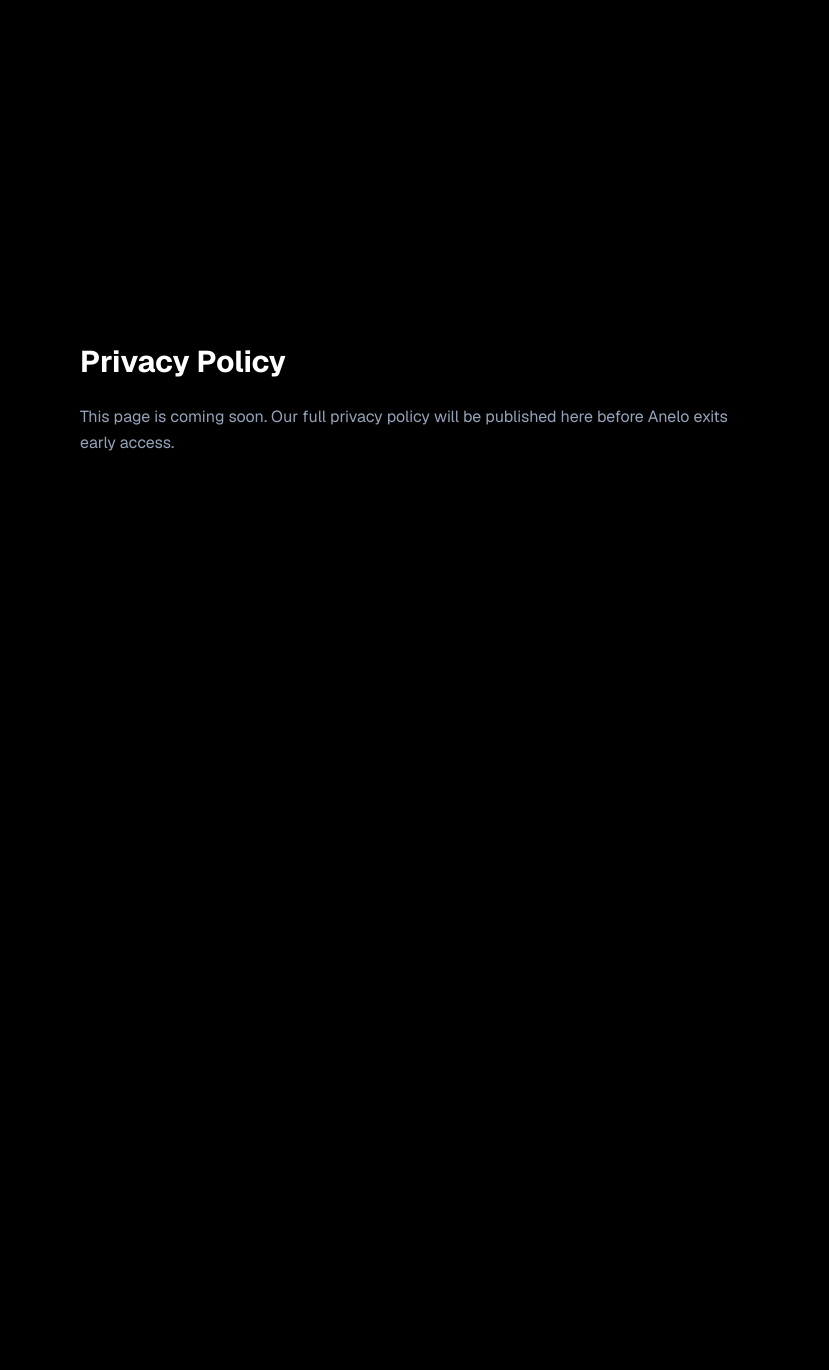
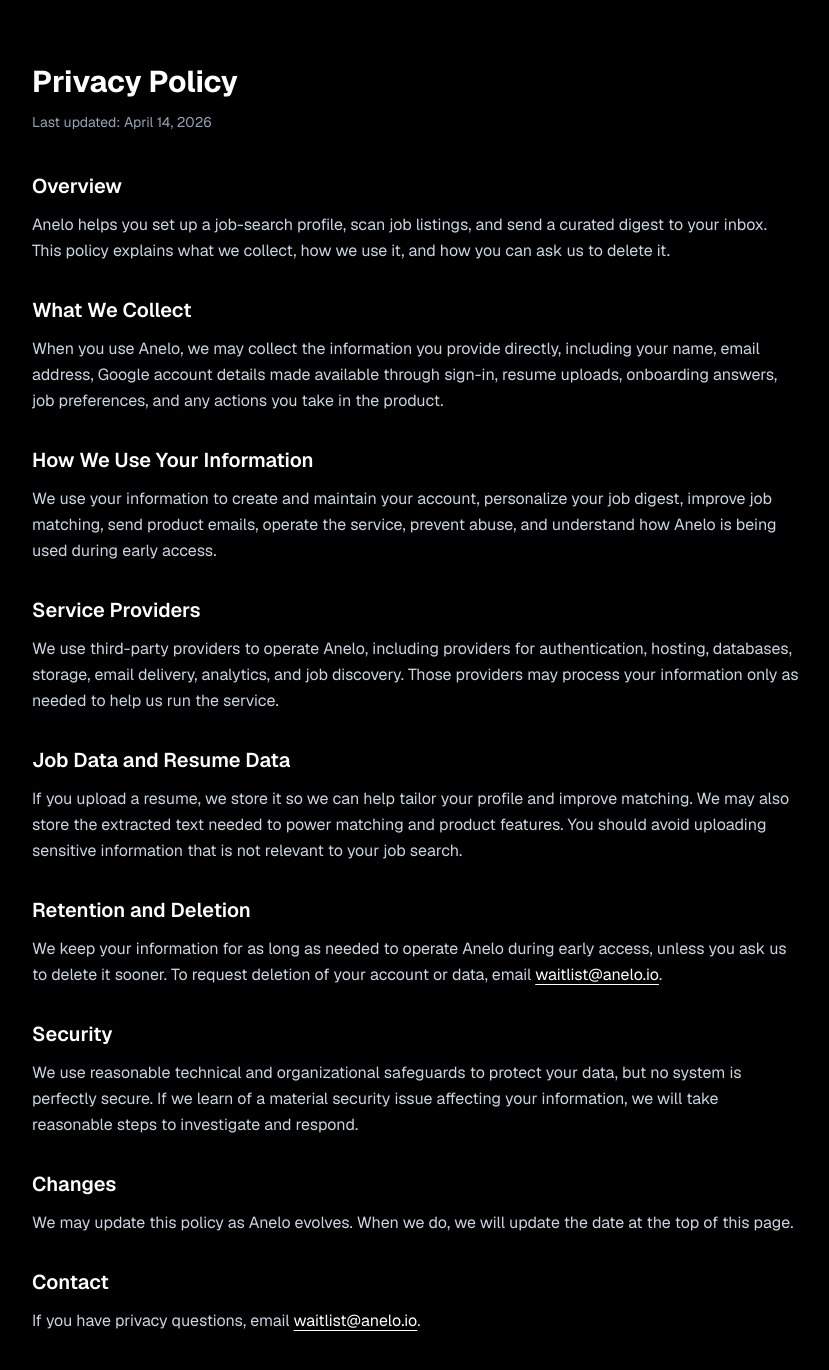
Before and after one commit to david-007t/anello, a Next.js app in the folder web/: page /privacy in a window 1280 px wide. Shown: the top 1370 px of the page, without its empty margins (224-1053 px from the left). Before the commit the page ends 800 px from the top, so only its background shows below. Built offline with nearby package versions, Linux system fonts and the light colour scheme.

Commit message:
docs: add launch-ready privacy and terms pages

```diff
--- a/web/app/privacy/page.tsx
+++ b/web/app/privacy/page.tsx
@@ -1,11 +1,95 @@
 export default function PrivacyPage() {
   return (
-    <main className="min-h-screen bg-black text-white flex items-center justify-center px-6">
-      <div className="max-w-2xl w-full py-24">
-        <h1 className="text-3xl font-bold mb-6">Privacy Policy</h1>
-        <p className="text-slate-400 leading-relaxed">
-          This page is coming soon. Our full privacy policy will be published here before Anelo exits early access.
-        </p>
+    <main className="min-h-screen bg-black text-white px-6 py-16">
+      <div className="mx-auto max-w-3xl">
+        <h1 className="mb-3 text-3xl font-bold">Privacy Policy</h1>
+        <p className="mb-10 text-sm text-slate-400">Last updated: April 14, 2026</p>
+
+        <div className="space-y-8 text-slate-300">
+          <section className="space-y-3">
+            <h2 className="text-xl font-semibold text-white">Overview</h2>
+            <p className="leading-relaxed">
+              Anelo helps you set up a job-search profile, scan job listings, and send a curated digest to your inbox.
+              This policy explains what we collect, how we use it, and how you can ask us to delete it.
+            </p>
+          </section>
+
+          <section className="space-y-3">
+            <h2 className="text-xl font-semibold text-white">What We Collect</h2>
+            <p className="leading-relaxed">
+              When you use Anelo, we may collect the information you provide directly, including your name, email
+              address, Google account details made available through sign-in, resume uploads, onboarding answers,
+              job preferences, and any actions you take in the product.
+            </p>
+          </section>
+
+          <section className="space-y-3">
+            <h2 className="text-xl font-semibold text-white">How We Use Your Information</h2>
+            <p className="leading-relaxed">
+              We use your information to create and maintain your account, personalize your job digest, improve job
+              matching, send product emails, operate the service, prevent abuse, and understand how Anelo is being
+              used during early access.
+            </p>
+          </section>
+
+          <section className="space-y-3">
+            <h2 className="text-xl font-semibold text-white">Service Providers</h2>
+            <p className="leading-relaxed">
+              We use third-party providers to operate Anelo, including providers for authentication, hosting,
+              databases, storage, email delivery, analytics, and job discovery. Those providers may process your
+              information only as needed to help us run the service.
+            </p>
+          </section>
+
+          <section className="space-y-3">
+            <h2 className="text-xl font-semibold text-white">Job Data and Resume Data</h2>
+            <p className="leading-relaxed">
+              If you upload a resume, we store it so we can help tailor your profile and improve matching. We may
+              also store the extracted text needed to power matching and product features. You should avoid uploading
+              sensitive information that is not relevant to your job search.
+            </p>
+          </section>
+
+          <section className="space-y-3">
+            <h2 className="text-xl font-semibold text-white">Retention and Deletion</h2>
+            <p className="leading-relaxed">
+              We keep your information for as long as needed to operate Anelo during early access, unless you ask us
+              to delete it sooner. To request deletion of your account or data, email{" "}
+              <a className="text-white underline underline-offset-4" href="mailto:waitlist@anelo.io">
+                waitlist@anelo.io
+              </a>
+              .
+            </p>
+          </section>
+
+          <section className="space-y-3">
+            <h2 className="text-xl font-semibold text-white">Security</h2>
+            <p className="leading-relaxed">
+              We use reasonable technical and organizational safeguards to protect your data, but no system is
+              perfectly secure. If we learn of a material security issue affecting your information, we will take
+              reasonable steps to investigate and respond.
+            </p>
+          </section>
+
+          <section className="space-y-3">
+            <h2 className="text-xl font-semibold text-white">Changes</h2>
+            <p className="leading-relaxed">
+              We may update this policy as Anelo evolves. When we do, we will update the date at the top of this
+              page.
+            </p>
+          </section>
+
+          <section className="space-y-3">
+            <h2 className="text-xl font-semibold text-white">Contact</h2>
+            <p className="leading-relaxed">
+              If you have privacy questions, email{" "}
+              <a className="text-white underline underline-offset-4" href="mailto:waitlist@anelo.io">
+                waitlist@anelo.io
+              </a>
+              .
+            </p>
+          </section>
+        </div>
       </div>
     </main>
   );
--- a/web/app/terms/page.tsx
+++ b/web/app/terms/page.tsx
@@ -1,11 +1,89 @@
 export default function TermsPage() {
   return (
-    <main className="min-h-screen bg-black text-white flex items-center justify-center px-6">
-      <div className="max-w-2xl w-full py-24">
-        <h1 className="text-3xl font-bold mb-6">Terms of Service</h1>
-        <p className="text-slate-400 leading-relaxed">
-          This page is coming soon. Our full terms of service will be published here before Anelo exits early access.
-        </p>
+    <main className="min-h-screen bg-black text-white px-6 py-16">
+      <div className="mx-auto max-w-3xl">
+        <h1 className="mb-3 text-3xl font-bold">Terms of Service</h1>
+        <p className="mb-10 text-sm text-slate-400">Last updated: April 14, 2026</p>
+
+        <div className="space-y-8 text-slate-300">
+          <section className="space-y-3">
+            <h2 className="text-xl font-semibold text-white">Overview</h2>
+            <p className="leading-relaxed">
+              These Terms of Service govern your use of Anelo during early access. By using Anelo, you agree to these
+              terms.
+            </p>
+          </section>
+
+          <section className="space-y-3">
+            <h2 className="text-xl font-semibold text-white">Early Access</h2>
+            <p className="leading-relaxed">
+              Anelo is an early-access product. Features may change, improve, or be removed at any time. We may add
+              limits, pause access, or update the service as we learn from real usage.
+            </p>
+          </section>
+
+          <section className="space-y-3">
+            <h2 className="text-xl font-semibold text-white">Acceptable Use</h2>
+            <p className="leading-relaxed">
+              You agree not to abuse the service, interfere with the product, attempt to gain unauthorized access,
+              scrape the app in ways we do not allow, reverse engineer protected systems, or use Anelo for unlawful
+              activity.
+            </p>
+          </section>
+
+          <section className="space-y-3">
+            <h2 className="text-xl font-semibold text-white">Your Content</h2>
+            <p className="leading-relaxed">
+              You are responsible for the information you upload or submit, including resumes, preferences, and any
+              profile details. You should only provide information you have the right to share.
+            </p>
+          </section>
+
+          <section className="space-y-3">
+            <h2 className="text-xl font-semibold text-white">No Guarantee of Results</h2>
+            <p className="leading-relaxed">
+              Anelo helps surface job opportunities, but we do not guarantee that any listing is available, accurate,
+              current, or a fit for you. We also do not guarantee interviews, offers, or outcomes from using the
+              product.
+            </p>
+          </section>
+
+          <section className="space-y-3">
+            <h2 className="text-xl font-semibold text-white">Suspension and Termination</h2>
+            <p className="leading-relaxed">
+              We may suspend or terminate access to Anelo at any time, including if we believe someone is abusing the
+              service, creating risk for other users, or violating these terms.
+            </p>
+          </section>
+
+          <section className="space-y-3">
+            <h2 className="text-xl font-semibold text-white">Disclaimers and Liability</h2>
+            <p className="leading-relaxed">
+              Anelo is provided on an &quot;as is&quot; and &quot;as available&quot; basis. To the fullest extent permitted by law, we
+              disclaim warranties and are not liable for indirect, incidental, special, consequential, or punitive
+              damages arising from your use of the service.
+            </p>
+          </section>
+
+          <section className="space-y-3">
+            <h2 className="text-xl font-semibold text-white">Changes</h2>
+            <p className="leading-relaxed">
+              We may update these terms from time to time. When we do, we will update the date at the top of this
+              page. Continued use of Anelo after updates means you accept the revised terms.
+            </p>
+          </section>
+
+          <section className="space-y-3">
+            <h2 className="text-xl font-semibold text-white">Contact</h2>
+            <p className="leading-relaxed">
+              Questions about these terms can be sent to{" "}
+              <a className="text-white underline underline-offset-4" href="mailto:waitlist@anelo.io">
+                waitlist@anelo.io
+              </a>
+              .
+            </p>
+          </section>
+        </div>
       </div>
     </main>
   );
```
